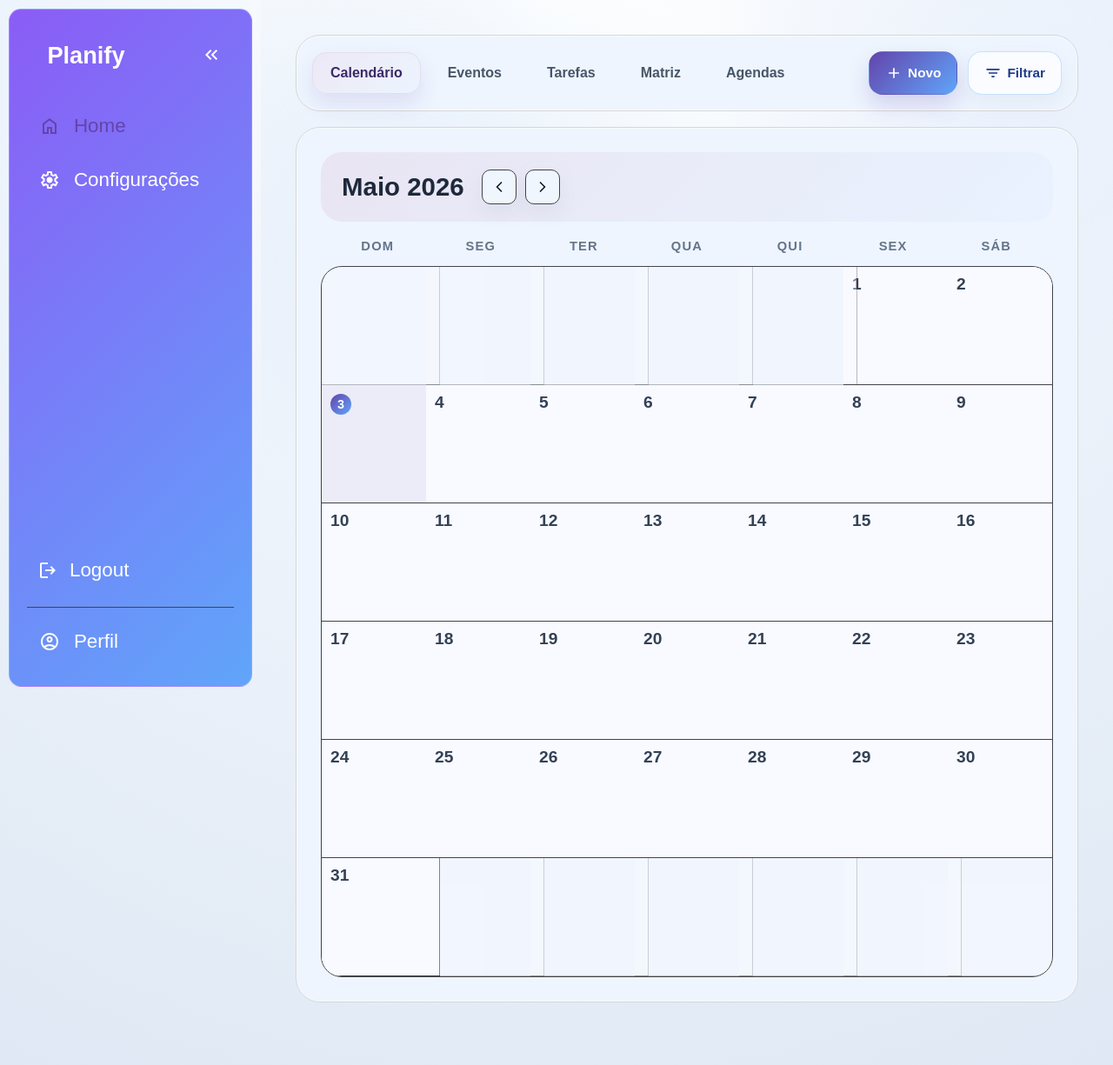
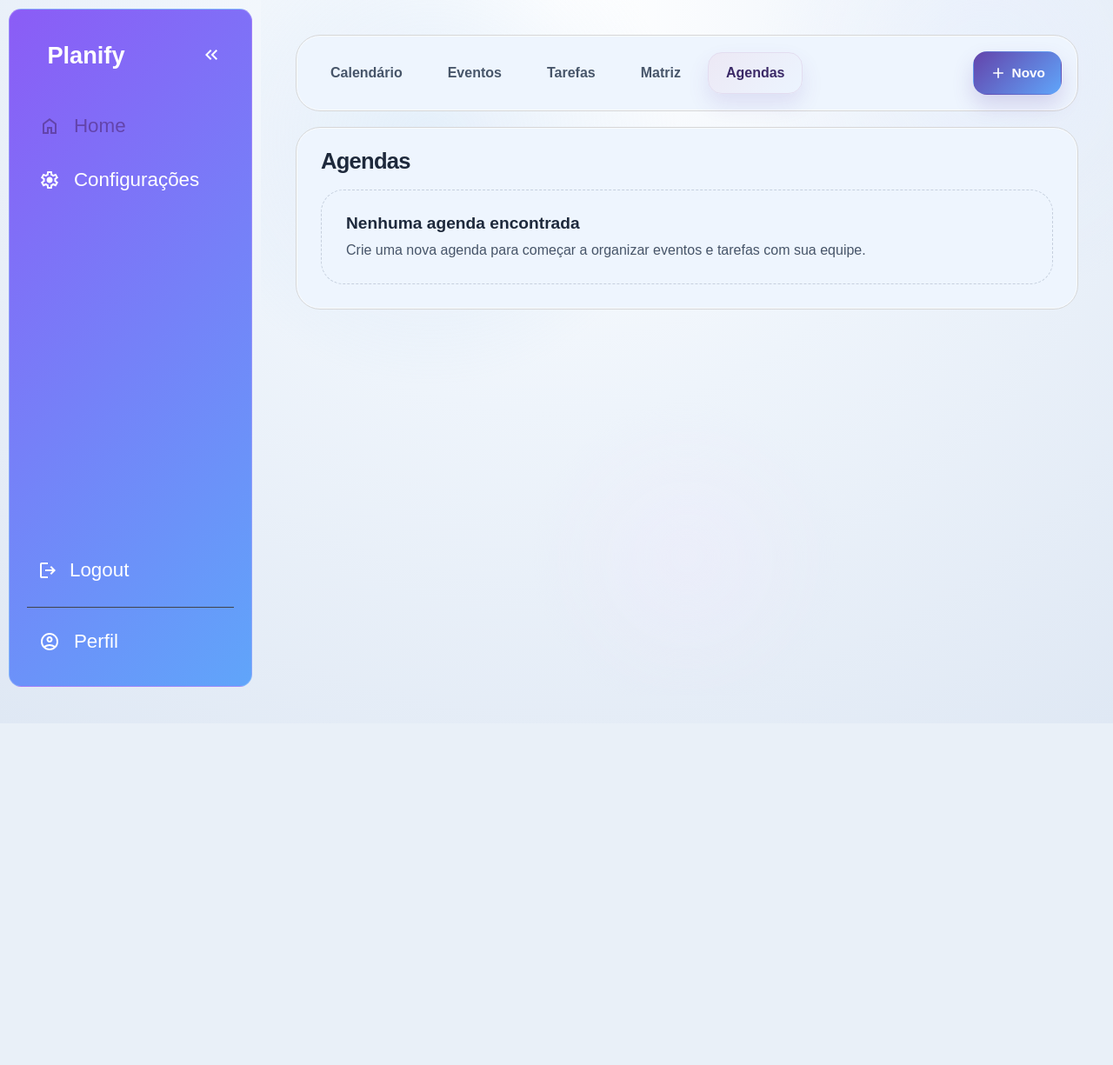
Before and after one commit to MEduardaNunes/TP-ES, a Django app: page /schedules/main_calendar_view/?tab=agendas in a window 1280 px wide. Shown: the whole page at 87% size. After the commit the page ends 790 px from the top, so only its background shows below. Run offline with Django 5.2, Linux system fonts and the light colour scheme; a user stored in the database is signed in; data comes from the database, SQL or seed files in the repository; some web fonts are replaced.

Commit message:
fix: Recarregar na aba adequada

```diff
--- a/tp_es/schedules/templates/schedules/calendar.html
+++ b/tp_es/schedules/templates/schedules/calendar.html
@@ -118,23 +118,23 @@
     <div class="tabs-header">
       <div class="tabs-topbar">
         <div class="tab-buttons">
-          <button class="tab-btn active" content-id="calendario">
+          <button class="tab-btn {% if active_tab == 'calendario' %}active{% endif %}" content-id="calendario">
             Calend&aacute;rio
           </button>
 
-          <button class="tab-btn" content-id="eventos">
+          <button class="tab-btn {% if active_tab == 'eventos' %}active{% endif %}" content-id="eventos">
             Eventos
           </button>
 
-          <button class="tab-btn" content-id="tarefas">
+          <button class="tab-btn {% if active_tab == 'tarefas' %}active{% endif %}" content-id="tarefas">
             Tarefas
           </button>
 
-          <button class="tab-btn" content-id="matriz">
+          <button class="tab-btn {% if active_tab == 'matriz' %}active{% endif %}" content-id="matriz">
             Matriz
           </button>
 
-          <button class="tab-btn" content-id="agendas">
+          <button class="tab-btn {% if active_tab == 'agendas' %}active{% endif %}" content-id="agendas">
             Agendas
           </button>
         </div>
@@ -157,18 +157,18 @@
       </div>
 
       <div class="tab-contents">
-        <div class="content" id="calendario">
+        <div class="content {% if active_tab == 'calendario' %}show{% endif %}" id="calendario">
           <div class="calendar-header">
             <div class="calendar-left">
               <h2>{{ month_name }} {{ year }}</h2>
-              <a href="?mes={{ prev_month }}&ano={{ prev_year }}" class="calendar-nav-btn">
+              <a href="?mes={{ prev_month }}&ano={{ prev_year }}&tab={{ active_tab }}" class="calendar-nav-btn">
                 <svg xmlns="http://www.w3.org/2000/svg" width="20" height="20" viewBox="0 0 24 24" fill="none"
                   stroke="currentColor" stroke-width="2" stroke-linecap="round" stroke-linejoin="round">
                   <polyline points="15 18 9 12 15 6"></polyline>
                 </svg>
               </a>
 
-              <a href="?mes={{ next_month }}&ano={{ next_year }}" class="calendar-nav-btn">
+              <a href="?mes={{ next_month }}&ano={{ next_year }}&tab={{ active_tab }}" class="calendar-nav-btn">
                 <svg xmlns="http://www.w3.org/2000/svg" width="20" height="20" viewBox="0 0 24 24" fill="none"
                   stroke="currentColor" stroke-width="2" stroke-linecap="round" stroke-linejoin="round">
                   <polyline points="9 18 15 12 9 6"></polyline>
@@ -190,7 +190,7 @@
           <div class="calendar-grid" id="calendar-grid"></div>
         </div>
 
-        <div class="content" id="eventos">
+        <div class="content {% if active_tab == 'eventos' %}show{% endif %}" id="eventos">
           <div class="panel-header">
             <div>
               <h1>Eventos futuros</h1>
@@ -400,7 +400,7 @@
 				</div>
       </div>
 
-        <div class="content" id="tarefas">
+        <div class="content {% if active_tab == 'tarefas' %}show{% endif %}" id="tarefas">
            <div class="panel-header">
             <div>
              <h1>Tarefas</h1>
@@ -590,7 +590,7 @@
 				  </div>
 				</div>
 
-        <div class="content" id="matriz">
+        <div class="content {% if active_tab == 'matriz' %}show{% endif %}" id="matriz">
           <div class="panel-header">
             <div>
               <h1>Matriz de prioridade</h1>
@@ -679,7 +679,7 @@
           </div>
         </div>
 
-          <div class="content" id="agendas">
+          <div class="content {% if active_tab == 'agendas' %}show{% endif %}" id="agendas">
             <div class="panel-header">
            <div>
              <h1>Agendas</h1>
@@ -1327,7 +1327,7 @@
       ]
     };
   </script>
-  <script src="{% static 'schedules/js/tabs.js' %}" defer></script>
+  <script src="{% static 'schedules/js/tabs.js' %}?v=20260503" defer></script>
   <script src="{% static 'schedules/js/sidebar.js' %}" defer></script>
   <script src="{% static 'schedules/js/calendar.js' %}" defer></script>
 
--- a/tp_es/schedules/views.py
+++ b/tp_es/schedules/views.py
@@ -8,6 +8,7 @@ from django.http import HttpResponseForbidden, JsonResponse
 from django.urls import reverse
 from functools import wraps
 import calendar
+from urllib.parse import urlparse, parse_qs
 from accounts.models import UserThemePreference
 from .models import Schedule, Participant, Activity, ActivityCheck
 from django.contrib.auth import logout, login
@@ -59,6 +60,24 @@ PRIORITY_MATRIX_SECTIONS = [
         "description": "Atividades que podem esperar ou ser revisadas depois.",
     },
 ]
+
+VALID_MAIN_TABS = {"calendario", "eventos", "tarefas", "matriz", "agendas"}
+
+
+def resolve_main_tab(request, fallback="calendario"):
+    referer_tab = ""
+    referer = request.META.get("HTTP_REFERER", "")
+    if referer:
+        parsed = urlparse(referer)
+        referer_tab = (parse_qs(parsed.query).get("tab") or [""])[0]
+
+    tab = (request.POST.get("tab") or request.GET.get("tab") or referer_tab or fallback or "calendario").strip()
+    return tab if tab in VALID_MAIN_TABS else fallback
+
+
+def redirect_main_calendar_with_tab(request, fallback="calendario"):
+    tab = resolve_main_tab(request, fallback=fallback)
+    return redirect(reverse("schedules:main_calendar_view") + f"?tab={tab}")
 
 
 def normalize_priority(raw_priority, default=Activity.Priority.IMPORTANT):
@@ -182,7 +201,7 @@ def participant_required(view_func):
         participant = get_participant(request.user, schedule)
         if not participant:
             messages.error(request, "Você não tem acesso a essa agenda.")
-            return redirect("schedules:main_calendar_view")
+            return redirect_main_calendar_with_tab(request)
         return view_func(request, schedule, participant, *args, **kwargs)
     return wrapper
 
@@ -195,7 +214,7 @@ def admin_required(view_func):
         participant = get_participant(request.user, schedule)
         if not participant or not participant.is_admin:
             messages.error(request, "Você não tem permissão para isso.")
-            return redirect("schedules:main_calendar_view")
+            return redirect_main_calendar_with_tab(request)
         return view_func(request, schedule, participant, *args, **kwargs)
     return wrapper
 
@@ -206,6 +225,8 @@ def main_calendar_view(request):
     Inclui atividades do mês, eventos futuros e tarefas pendentes na aba lateral.
     """
     today = date.today()
+
+    active_tab = resolve_main_tab(request)
 
     try:
         month = int(request.GET.get("mes", today.month))
@@ -359,6 +380,7 @@ def main_calendar_view(request):
         "checked_ids": checked_ids,
         "completed_events": completed_events,
         "completed_tasks": completed_tasks,
+        "active_tab": active_tab,
     })
 
 @login_required
@@ -396,7 +418,7 @@ def create_schedule(request):
         messages.success(request, "Agenda criada com sucesso.")
         return redirect(reverse("schedules:main_calendar_view") + "?tab=agendas")
 
-    return redirect("schedules:main_calendar_view")
+    return redirect_main_calendar_with_tab(request, fallback="agendas")
 
 @admin_required
 def edit_schedule(request, schedule, participant):
@@ -422,7 +444,7 @@ def edit_schedule(request, schedule, participant):
         messages.success(request, "Agenda atualizada com sucesso.")
         return redirect(reverse("schedules:main_calendar_view") + "?tab=agendas")
 
-    return redirect("schedules:main_calendar_view")
+    return redirect_main_calendar_with_tab(request, fallback="agendas")
 
 @admin_required
 @require_POST
@@ -451,7 +473,7 @@ def view_schedule(request, schedule, participant):
         ).values_list("activity_id", flat=True)
     )
 
-    return redirect("schedules:main_calendar_view")
+    return redirect_main_calendar_with_tab(request, fallback="agendas")
 
 @admin_required
 def add_participant(request, schedule, participant):
@@ -514,14 +536,12 @@ def create_activity(request, schedule, participant):
 
         if not title or not kind or not activity_type_value:
             messages.error(request, "Preencha todos os campos obrigatórios.")
-            #return redirect("schedules:create_activity", schedule_id=schedule.id)
-            return redirect("schedules:main_calendar_view")
+            return redirect_main_calendar_with_tab(request)
 
         date_value = request.POST.get("date") or None
         if kind == Activity.Kind.EVENT and not date_value:
             messages.error(request, "Eventos precisam de uma data.")
-            #return redirect("schedules:create_activity", schedule_id=schedule.id)
-            return redirect("schedules:main_calendar_view")
+            return redirect_main_calendar_with_tab(request, fallback="eventos")
 
         preference, _ = UserThemePreference.objects.get_or_create(user=request.user)
         icon_emoji = request.POST.get("icon_emoji", "").strip() or preference.default_activity_icon_emoji
@@ -541,10 +561,11 @@ def create_activity(request, schedule, participant):
             icon_image=request.FILES.get("icon_image") or preference.default_activity_icon_image,
         )
         messages.success(request, "Atividade criada com sucesso.")
-        return redirect("schedules:main_calendar_view")
+        tab_fallback = "eventos" if kind == Activity.Kind.EVENT else "tarefas"
+        return redirect_main_calendar_with_tab(request, fallback=tab_fallback)
         # return redirect("schedules:view_schedule", schedule_id=schedule.id)
 
-    return redirect("schedules:main_calendar_view")
+    return redirect_main_calendar_with_tab(request)
 
 @login_required
 def quick_create_activity(request):
@@ -555,11 +576,11 @@ def quick_create_activity(request):
         participant = get_participant(request.user, schedule)
         if not participant:
             messages.error(request, "Você não tem acesso a essa agenda.")
-            return redirect("schedules:main_calendar_view")
+            return redirect_main_calendar_with_tab(request)
 
         if not participant.is_admin:
             messages.error(request, "Você não tem permissão para criar atividades nessa agenda.")
-            return redirect("schedules:main_calendar_view")
+            return redirect_main_calendar_with_tab(request)
 
         title = request.POST.get("title")
         kind = request.POST.get("kind")
@@ -567,21 +588,21 @@ def quick_create_activity(request):
 
         if not title:
             messages.error(request, "O título é obrigatório.")
-            return redirect("schedules:main_calendar_view")
+            return redirect_main_calendar_with_tab(request)
 
         if not kind:
             messages.error(request, "O tipo da atividade é obrigatório.")
-            return redirect("schedules:main_calendar_view")
+            return redirect_main_calendar_with_tab(request)
 
         if not activity_type_value:
             messages.error(request, "A categoria da atividade é obrigatória.")
-            return redirect("schedules:main_calendar_view")
+            return redirect_main_calendar_with_tab(request)
 
         date_value = request.POST.get("date") or None
 
         if kind == Activity.Kind.EVENT and not date_value:
             messages.error(request, "Eventos precisam de uma data.")
-            return redirect("schedules:main_calendar_view")
+            return redirect_main_calendar_with_tab(request, fallback="eventos")
 
         notes = request.POST.get("notes", "").strip()
 
@@ -602,8 +623,10 @@ def quick_create_activity(request):
             notes=notes,
         )
         messages.success(request, "Atividade criada com sucesso.")
+        tab_fallback = "eventos" if kind == Activity.Kind.EVENT else "tarefas"
+        return redirect_main_calendar_with_tab(request, fallback=tab_fallback)
 
-    return redirect("schedules:main_calendar_view")
+    return redirect_main_calendar_with_tab(request)
 
 @admin_required
 def edit_activity(request, schedule, participant, activity_id):
@@ -630,9 +653,9 @@ def edit_activity(request, schedule, participant, activity_id):
         activity.save()
         messages.success(request, "Atividade atualizada com sucesso.")
         tab = "eventos" if activity.kind == Activity.Kind.EVENT else "tarefas"
-        return redirect(reverse('schedules:main_calendar_view') + f'?tab={tab}')
+        return redirect_main_calendar_with_tab(request, fallback=tab)
 
-    return redirect("schedules:main_calendar_view")
+    return redirect_main_calendar_with_tab(request)
 
 
 @admin_required
@@ -642,13 +665,13 @@ def delete_activity(request, schedule, participant, activity_id):
         activity = Activity.objects.get(id=activity_id, schedule=schedule)
     except Activity.DoesNotExist:
         messages.error(request, "Atividade não encontrada.")
-        return redirect("schedules:main_calendar_view")
+        return redirect_main_calendar_with_tab(request)
 
     activity_kind = activity.kind
     activity.delete()
     messages.success(request, "Atividade deletada com sucesso.")
     tab = "eventos" if activity_kind == Activity.Kind.EVENT else "tarefas"
-    return redirect(reverse('schedules:main_calendar_view') + f'?tab={tab}')
+    return redirect_main_calendar_with_tab(request, fallback=tab)
 
 @participant_required
 @require_POST
@@ -668,7 +691,7 @@ def toggle_check(request, schedule, participant, activity_id):
         messages.success(request, "Atividade marcada como realizada/estudada.")
 
     tab = "eventos" if activity.kind == Activity.Kind.EVENT else "tarefas"
-    return redirect(reverse("schedules:main_calendar_view") + f"?tab={tab}")
+    return redirect_main_calendar_with_tab(request, fallback=tab)
 
 def settings_page(request):
     # Adapte com a lógica que você já tem para carregar as preferências e ícones
```
Also changed, not shown: tp_es/schedules/static/schedules/js/tabs.js (+67 -6 lines).
